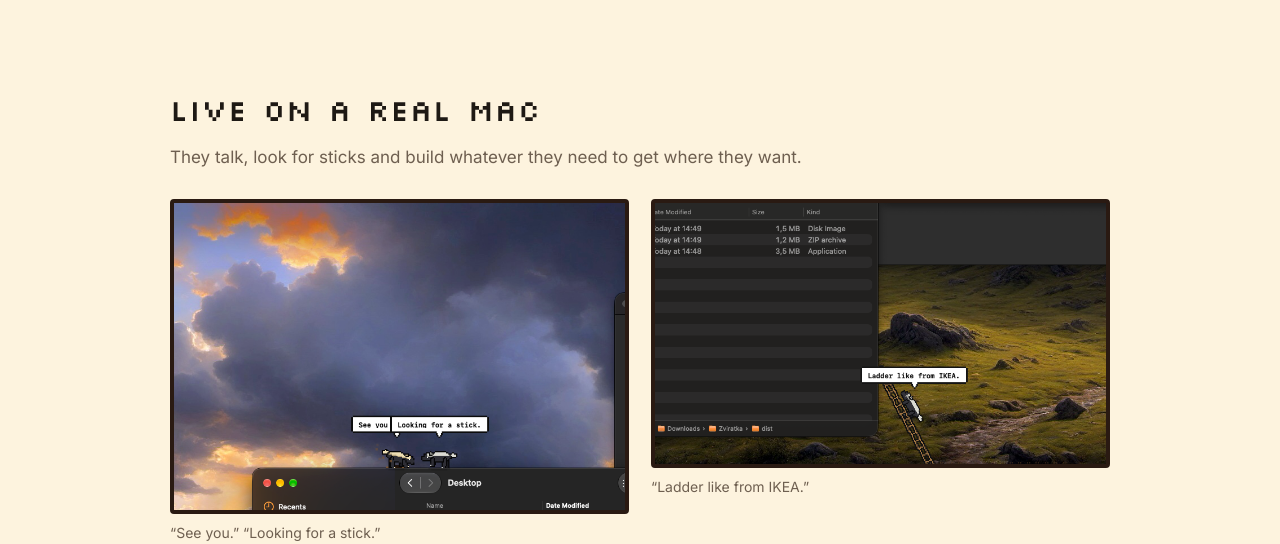
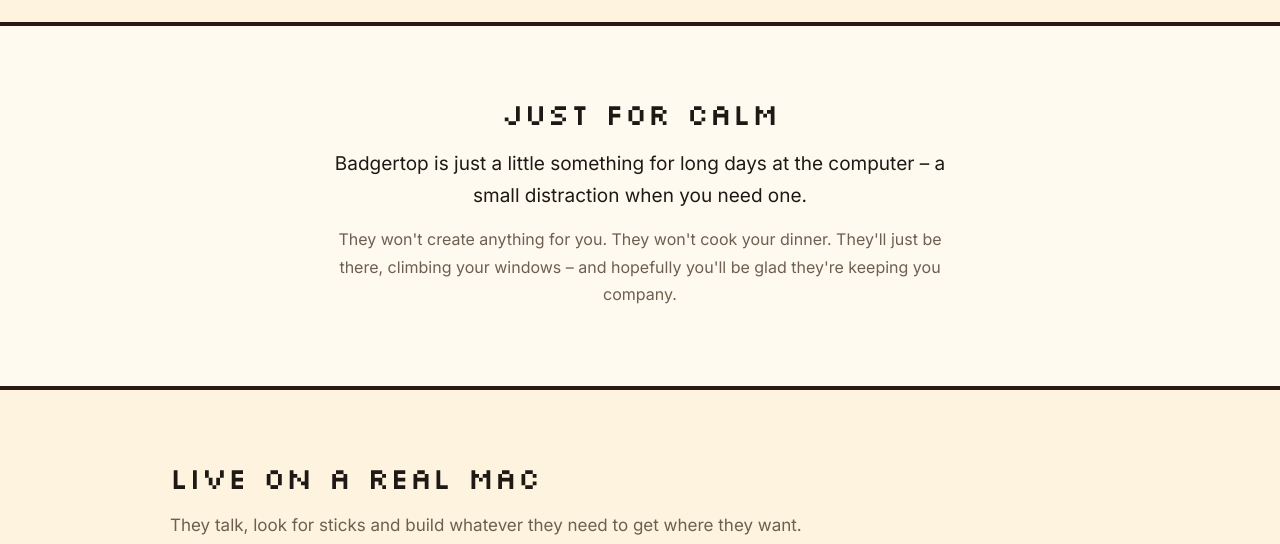
Before and after one commit to Daivemasa/badgertop, a plain HTML site: page docs/index.html in a window 1280 px wide. Shown: the part 1281-1825 px from the top of the page. Drawn offline with Linux system fonts and the light colour scheme.

Commit message:
Add files via upload

```diff
--- a/docs/index.html
+++ b/docs/index.html
@@ -69,6 +69,12 @@
 
   section { padding: 64px 0; }
   section.alt { background: var(--card); border-top: 4px solid var(--line); border-bottom: 4px solid var(--line); }
+
+  /* proč */
+  .why { text-align: center; max-width: 680px; margin: 0 auto; }
+  .why p { font-size: 19px; line-height: 1.7; margin: 0 0 14px; }
+  .why .quiet { color: var(--sub); font-size: 16px; }
+  .note { background: var(--card); border: 3px dashed var(--honey-dark); padding: 18px 20px; margin: 0 0 30px; font-size: 16px; }
 
   /* galerie skutečných snímků */
   .gallery { display: grid; grid-template-columns: repeat(2, 1fr); gap: 22px; }
@@ -164,6 +170,15 @@
     <img class="shot" src="images/hero.png" alt="Badgers climbing windows, a ladder, the burrow and the Dock on a Mac desktop">
   </div>
 
+  <section class="alt">
+    <div class="wrap why">
+      <h2>Just for calm</h2>
+      <p>Badgertop is just a little something for long days at the computer – a small distraction when you need one.</p>
+      <p class="quiet">They won't create anything for you. They won't cook your dinner. They'll just be there, climbing your windows –
+        and hopefully you'll be glad they're keeping you company.</p>
+    </div>
+  </section>
+
   <section>
     <div class="wrap">
       <h2>Live on a real Mac</h2>
@@ -197,6 +212,8 @@
     <div class="wrap">
       <h2>Free. Bonuses for any coffee.</h2>
       <p class="lead">Everything above is free forever. Support with any amount and you get an unlock code instantly.</p>
+      <div class="note">☕ This whole project is free. If you like it, I'd be really happy if you bought me a coffee.
+        The minimum is $3 only because of payment fees – how much you give is entirely up to you.</div>
       <div class="plans">
         <div class="plan">
           <h3>Free</h3>
@@ -212,7 +229,7 @@
         </div>
         <div class="plan pro">
           <h3>Supporter</h3>
-          <div class="price">from $3 · pay what you want · once</div>
+          <div class="price">one coffee · from $3 (payment fees) · pay what you want</div>
           <ul>
             <li>15 extra fur colors</li>
             <li>The cub that copies its parents</li>
```
